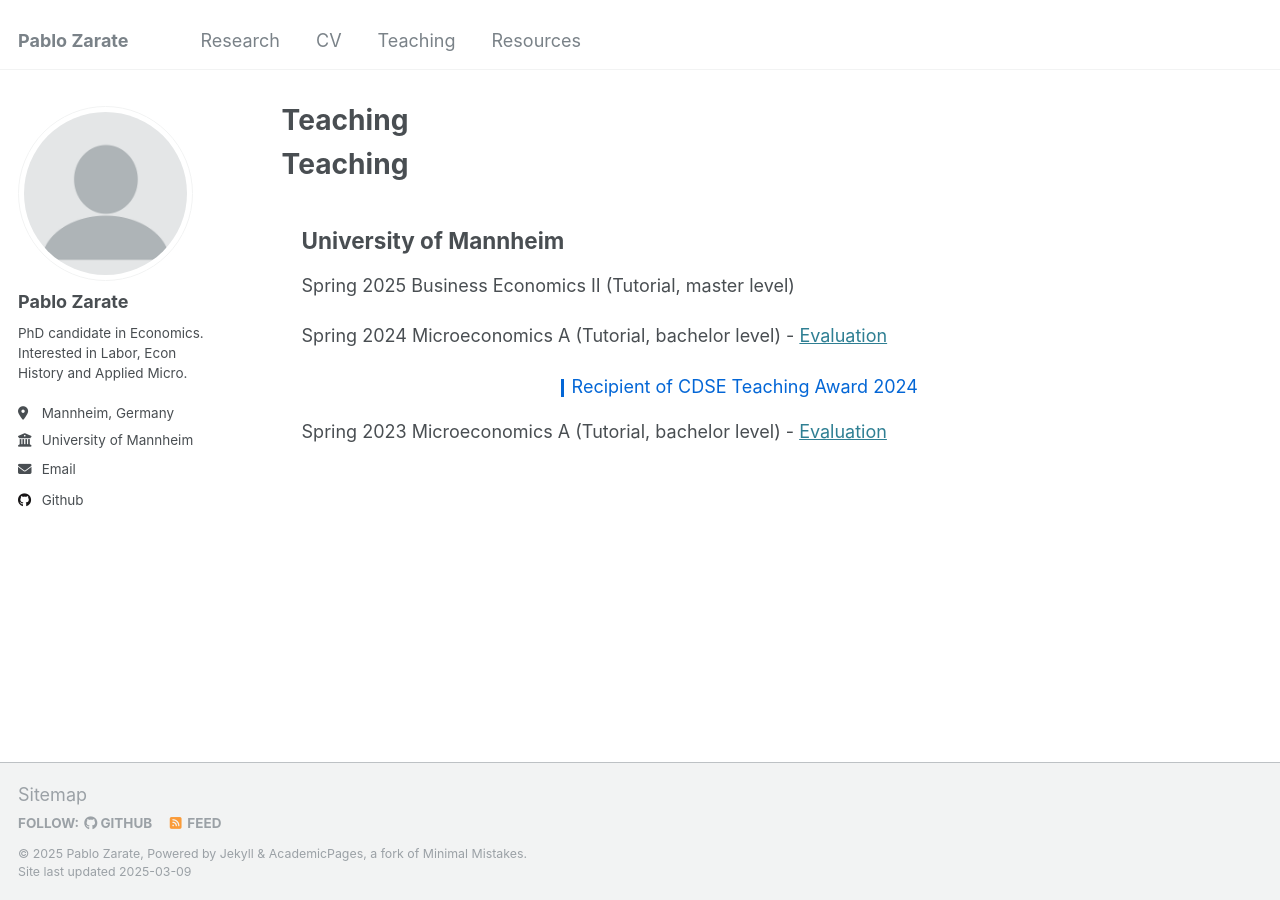
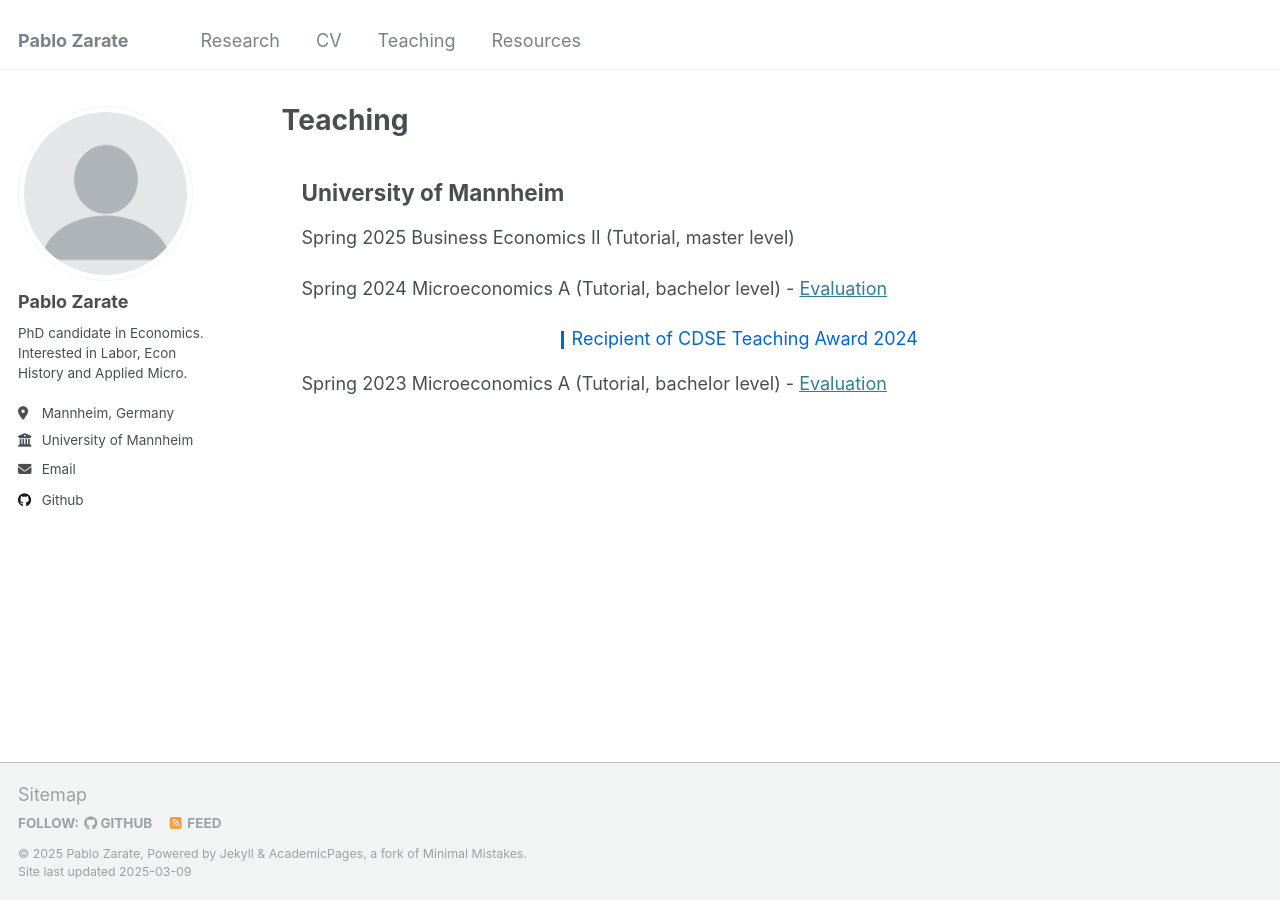
Before and after one commit to pblozarate/pblozarate.github.io, a Jekyll site: the page built from _pages/teaching.html, in a window 1280 px wide. Built offline with Jekyll 4.4.1, drawn with Linux system fonts in a browser that asks for light colours.

Commit message:
Update teaching.html

```diff
--- a/_pages/teaching.html
+++ b/_pages/teaching.html
@@ -35,9 +35,6 @@ author_profile: true
     </style>
 </head>
 <body>
-    <!-- Remove the duplicate "Teaching" heading and just keep one -->
-    <h1>Teaching</h1>
-
     <!-- Add a div with class to indent the whole section -->
     <div class="teaching-section">
         <h2>University of Mannheim</h2>
```
